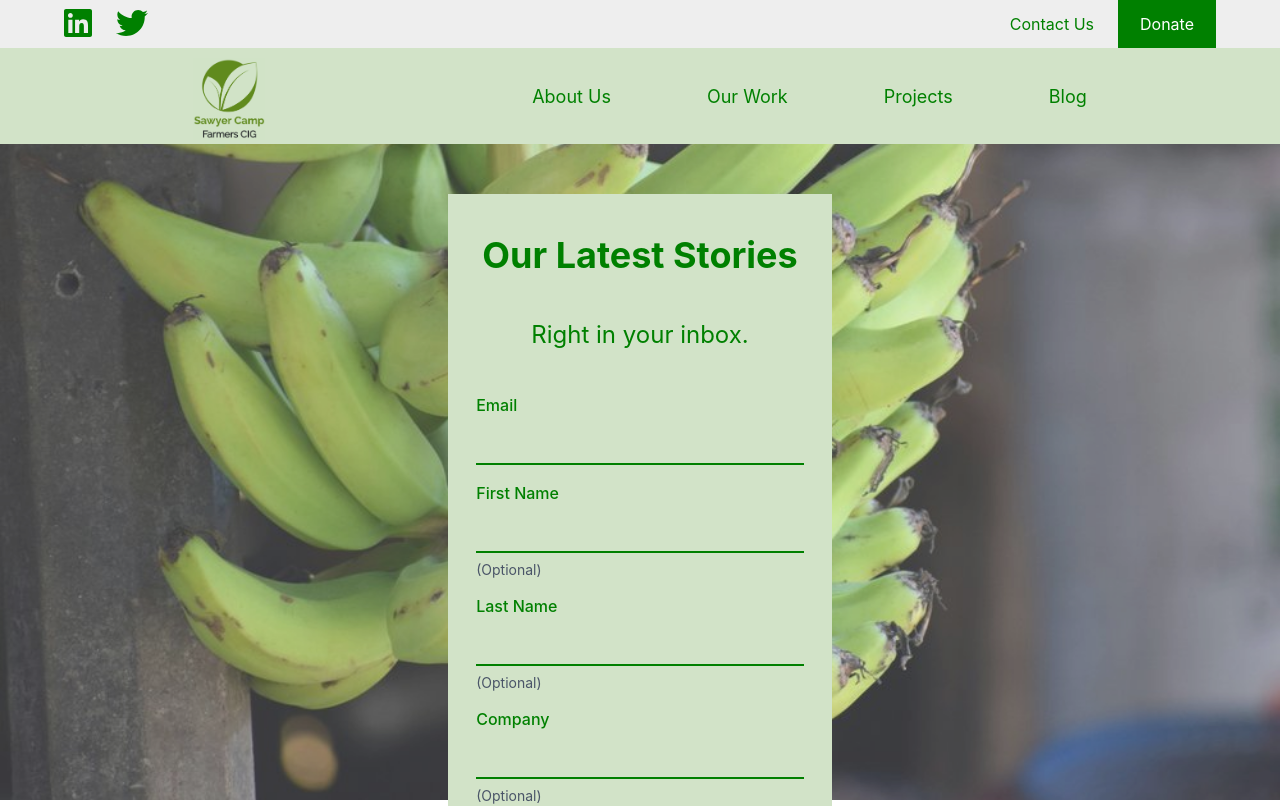
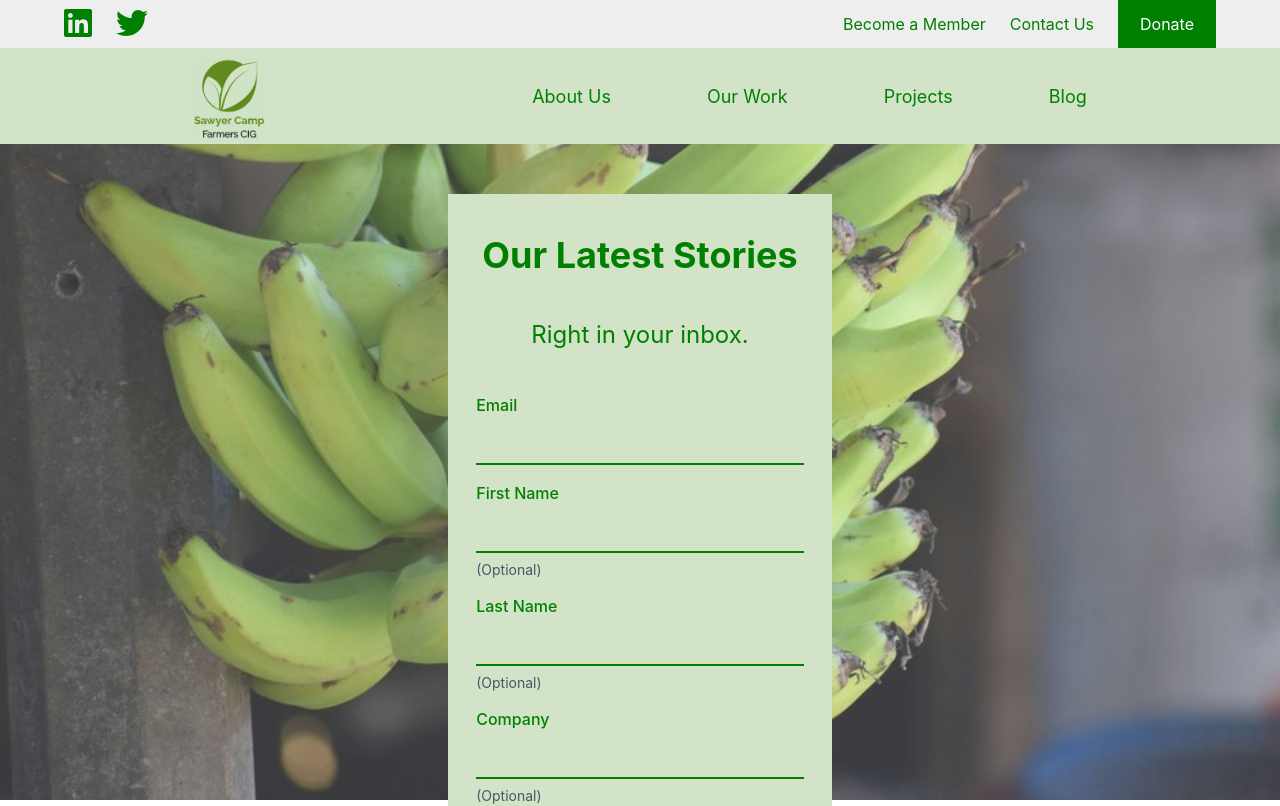
Before and after one commit to thomastepi/sawyer-camp, a React (Create React App) app: page /blog in a window 1280 px wide. Shown: the top 806 px of the page. Built offline with nearby package versions, Linux system fonts and the light colour scheme; no server answers; a web font is replaced by a local one.

Commit message:
membershipForm

```diff
--- a/package.json
+++ b/package.json
@@ -17,6 +17,7 @@
     "@testing-library/jest-dom": "^5.17.0",
     "@testing-library/react": "^13.4.0",
     "@testing-library/user-event": "^13.5.0",
+    "@typeform/embed-react": "^3.16.0",
     "axios": "^1.6.8",
     "formik": "^2.4.5",
     "framer-motion": "^11.0.14",
--- a/src/App.js
+++ b/src/App.js
@@ -17,6 +17,7 @@ import {
   ProjectDescription,
   Donate,
   Paypal,
+  Membership,
 } from "./pages";
 import { ScrollToTop } from "./components";
 
@@ -44,6 +45,7 @@ function App() {
             />
             <Route path="/donate" element={<Donate />} />
             <Route path="/paypal" element={<Paypal />} />
+            <Route path="/membership" element={<Membership />} />
           </Routes>
         </Router>
       </ChakraProvider>
--- a/src/components/Header.js
+++ b/src/components/Header.js
@@ -37,6 +37,15 @@ const Header = () => {
             </ChakraLink>
           </HStack>
           <HStack spacing={6}>
+            <ChakraLink
+              as={ReactRouterLink}
+              to="/membership"
+              height="100%"
+              display="flex"
+              alignItems="center"
+            >
+              Become a Member
+            </ChakraLink>
             <ChakraLink
               as={ReactRouterLink}
               to="/contact-us"
--- a/src/components/Landing.js
+++ b/src/components/Landing.js
@@ -54,11 +54,9 @@ export const Landing = () => {
           </Box>
           <Box display="flex" justifyContent="center" py={6}>
             <HStack spacing={6} color="white">
-              <>
-                <Button p={7} colorScheme="green" variant="solid">
-                  <Link to="/blog">Subscribe</Link>
-                </Button>
-              </>
+              <Button p={7} colorScheme="green" variant="solid">
+                <Link to="/membership">Become a Member</Link>
+              </Button>
             </HStack>
           </Box>
         </Box>
--- a/src/components/index.js
+++ b/src/components/index.js
@@ -13,6 +13,7 @@ import DonateMiddle from "./DonateMiddle";
 import Paypal from "../pages/Paypal";
 import ScrollToTop from "./ScrollToTop";
 import DisplayAlert from "./DisplayAlert";
+import Membership from "../pages/Membership";
 
 export {
   Header,
@@ -30,4 +31,5 @@ export {
   Paypal,
   ScrollToTop,
   DisplayAlert,
+  Membership
 };
--- a/src/pages/Donate.js
+++ b/src/pages/Donate.js
@@ -1,6 +1,6 @@
 import React from "react";
 import { DonateLanding, DonateLayer, DonateMiddle } from "../components";
-import { Header, Footer } from "../components";
+import { Header, Footer, } from "../components";
 import { Box } from "@chakra-ui/react";
 
 const Donate = () => {
--- /dev/null
+++ b/src/pages/Membership.js
@@ -0,0 +1,63 @@
+import React from "react";
+import { PopupButton } from "@typeform/embed-react";
+import {
+  Box,
+  Text,
+  VStack,
+  HStack,
+  Heading,
+  Image,
+  Button,
+  useBreakpointValue,
+} from "@chakra-ui/react";
+import img from "../assets/images/teke.jpg";
+import { Header, Footer } from "../components";
+
+function Membership() {
+  const isMobile = useBreakpointValue({ base: true, md: false });
+  const id = process.env.REACT_APP_TYPEFORM_ID;
+
+  return (
+    <>
+      <Header />
+      <Box color="#87A922">
+        <>
+          <VStack py="80px" spacing={9} w="60%" m="0 auto">
+            <Heading color="green" size="3xl">
+              Membership
+            </Heading>
+            <Text fontSize="lg" align="center">
+              The Sawyer Camp Farmers Common Initiative Group is a regional
+              collaborative network of farmers committed to shaping the
+              agriculture the country needs through collective impact.
+            </Text>
+          </VStack>
+          <Box color="white" bg="#436850" m="0 auto" w="90%">
+            <HStack p={isMobile && "50px"}>
+              <VStack w={isMobile ? "100%" : "70%"} spacing={9}>
+                <Heading align='center'>Join our Regional collaborative network </Heading>
+                <Button p="25px">
+                  <PopupButton
+                    id={id}
+                    style={{ fontSize: 20 }}
+                    className="my-button"
+                  >
+                    Become a Member
+                  </PopupButton>
+                </Button>
+              </VStack>
+              {!isMobile && (
+                <Box w="50%">
+                  <Image w="50%" src={img} alt="Teke" />
+                </Box>
+              )}
+            </HStack>
+          </Box>
+        </>
+      </Box>
+      <Footer />
+    </>
+  );
+}
+
+export default Membership;
--- a/src/pages/index.js
+++ b/src/pages/index.js
@@ -7,6 +7,7 @@ import ContactUs from "./ContactUs";
 import ProjectDescription from "./ProjectDescription";
 import Donate from "./Donate";
 import Paypal from "./Paypal";
+import Membership from "./Membership";
 
 export {
   Home,
@@ -18,4 +19,5 @@ export {
   ProjectDescription,
   Donate,
   Paypal,
+  Membership
 };
```
Also changed, not shown: src/assets/images/teke.jpg (added), 1 other file (tests, documents, lock files or other folders).
